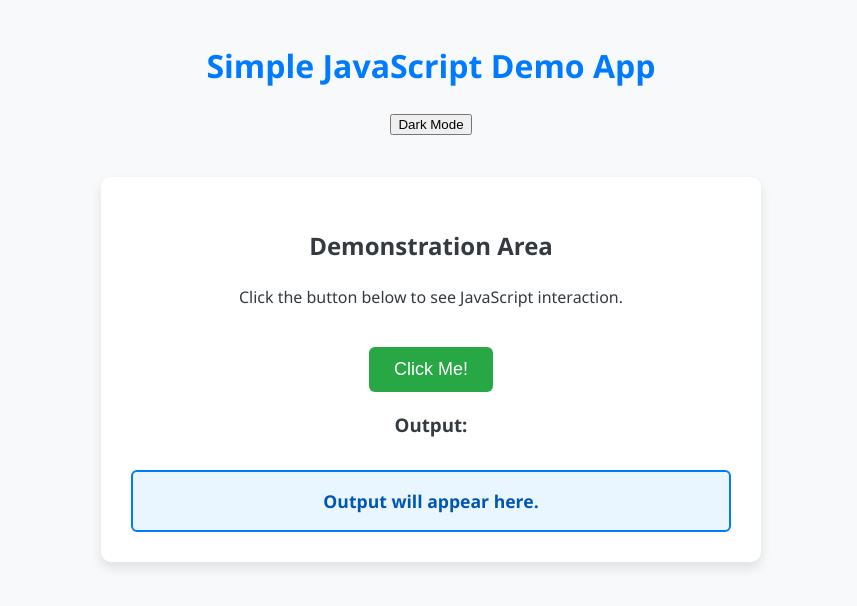
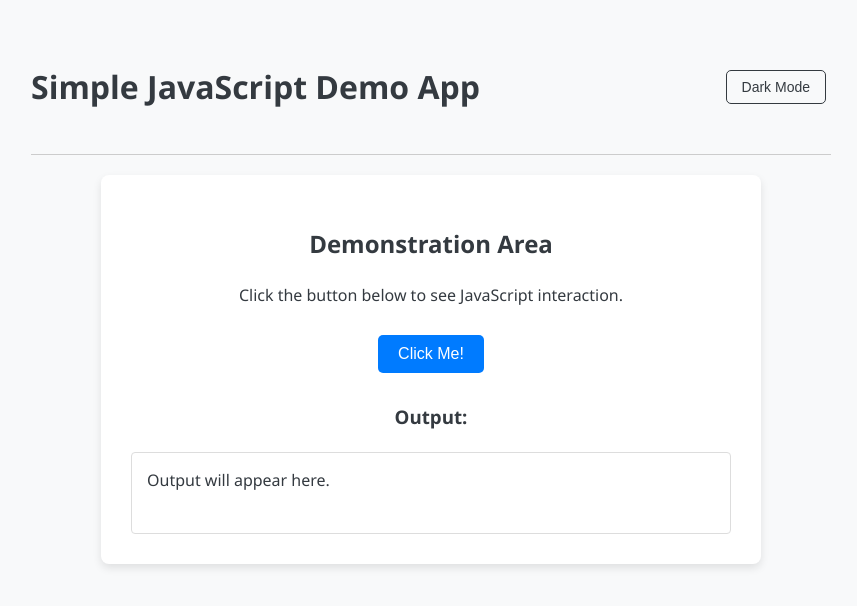
Before and after one commit to 23f1002004/demo-task-app, a plain HTML site: page index.html in a window 1280 px wide. Shown: the whole page, without its empty margins (209-1066 px from the left). Drawn offline with Linux system fonts and the light colour scheme.

Commit message:
Round 2 update — 2025-10-21 18:31:51 UTC: update styles.css

```diff
--- a/styles.css
+++ b/styles.css
@@ -1,53 +1,113 @@
+:root {
+    --bg-color-light: #f8f9fa;
+    --text-color-light: #343a40;
+    --card-bg-light: #ffffff;
+    --primary-color: #007bff;
+    --primary-hover: #0056b3;
+
+    --bg-color-dark: #212529;
+    --text-color-dark: #f8f9fa;
+    --card-bg-dark: #343a40;
+}
+
+/* Base Light Mode Setup */
 body {
     font-family: 'Segoe UI', Tahoma, Geneva, Verdana, sans-serif;
-    margin: 40px;
-    background-color: #f8f9fa;
-    color: #343a40;
-    text-align: center;
+    margin: 0;
+    padding: 40px;
+    transition: background-color 0.3s, color 0.3s;
+    background-color: var(--bg-color-light);
+    color: var(--text-color-light);
     line-height: 1.6;
+    min-height: 100vh;
+    box-sizing: border-box;
+}
+
+/* Dark Mode Overrides */
+body.dark-mode {
+    background-color: var(--bg-color-dark);
+    color: var(--text-color-dark);
+}
+
+header {
+    max-width: 800px;
+    margin: 0 auto 20px;
+    display: flex;
+    justify-content: space-between;
+    align-items: center;
+    padding-bottom: 20px;
+    border-bottom: 1px solid #ccc;
+}
+
+body.dark-mode header {
+    border-bottom: 1px solid #444;
 }
 
 .container {
     max-width: 600px;
-    margin: 40px auto;
+    margin: 0 auto;
     padding: 30px;
-    background: #ffffff;
-    border-radius: 10px;
-    box-shadow: 0 6px 12px rgba(0, 0, 0, 0.1);
+    border-radius: 8px;
+    box-shadow: 0 4px 8px rgba(0, 0, 0, 0.1);
+    background-color: var(--card-bg-light);
+    text-align: center;
+    transition: background-color 0.3s, box-shadow 0.3s;
 }
 
-h1 {
-    color: #007bff;
-    margin-bottom: 20px;
+body.dark-mode .container {
+    box-shadow: 0 4px 12px rgba(0, 0, 0, 0.5);
+    background-color: var(--card-bg-dark);
+}
+
+button {
+    padding: 10px 20px;
+    font-size: 16px;
+    border: none;
+    border-radius: 5px;
+    cursor: pointer;
+    margin: 10px 5px;
+    transition: background-color 0.2s, opacity 0.2s;
 }
 
 #actionButton {
-    padding: 12px 25px;
-    font-size: 18px;
-    background-color: #28a745;
+    background-color: var(--primary-color);
     color: white;
-    border: none;
-    border-radius: 6px;
-    cursor: pointer;
-    margin-top: 20px;
-    transition: background-color 0.3s, transform 0.1s;
 }
 
 #actionButton:hover {
-    background-color: #218838;
-}
-
-#actionButton:active {
-    transform: scale(0.98);
+    background-color: var(--primary-hover);
 }
 
 #output {
-    margin-top: 30px;
+    margin-top: 20px;
     padding: 15px;
-    border: 2px solid #007bff;
-    background-color: #e9f5ff;
-    border-radius: 6px;
-    font-weight: bold;
-    font-size: 1.1em;
-    color: #0056b3;
+    border: 1px solid #ddd;
+    border-radius: 4px;
+    min-height: 50px;
+    text-align: left;
+    transition: border-color 0.3s;
 }
+
+body.dark-mode #output {
+    border: 1px solid #555;
+}
+
+/* Styling specifically for the Dark Mode Toggle Button */
+#darkModeToggle {
+    background-color: transparent;
+    color: var(--text-color-light);
+    border: 1px solid var(--text-color-light);
+    padding: 8px 15px;
+    font-size: 14px;
+}
+
+body.dark-mode #darkModeToggle {
+    color: var(--text-color-dark);
+    border: 1px solid var(--text-color-dark);
+}
+
+#darkModeToggle:hover {
+    opacity: 0.8;
+    background-color: transparent;
+}
+<!-- updated: 2025-10-21T18:31:48.383816 -->
```
